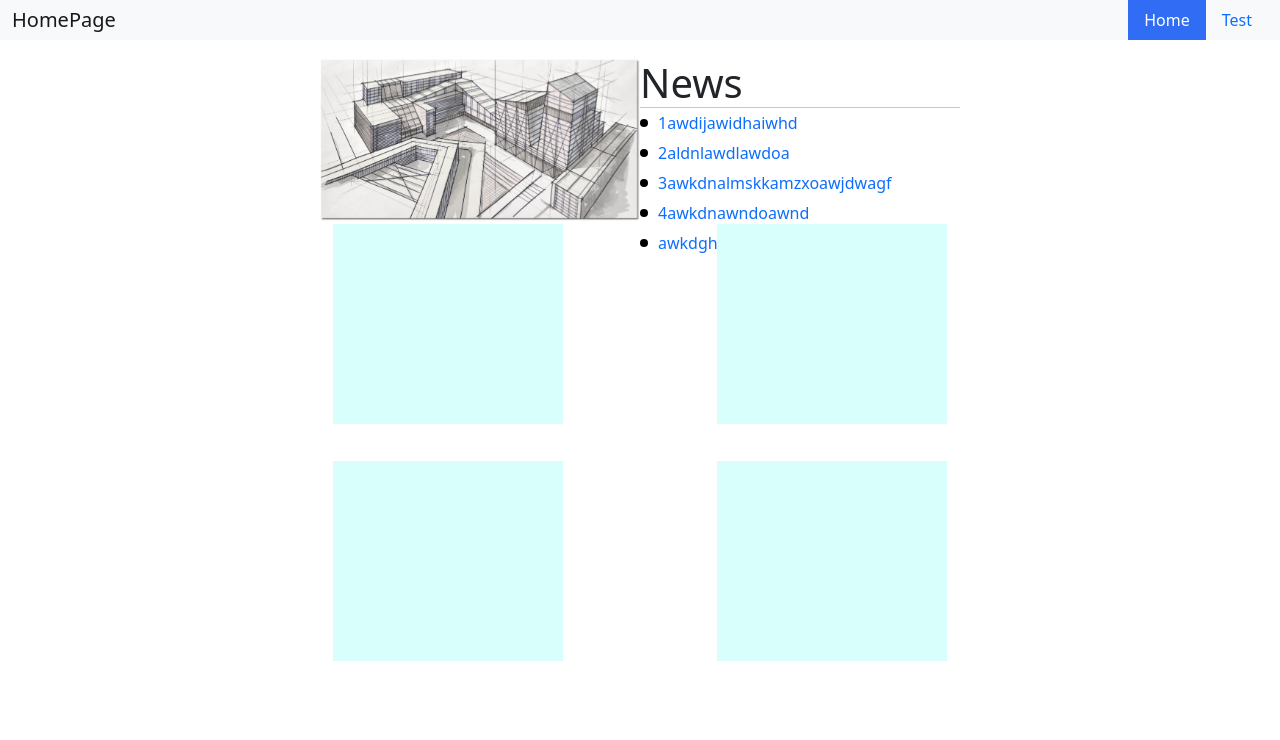
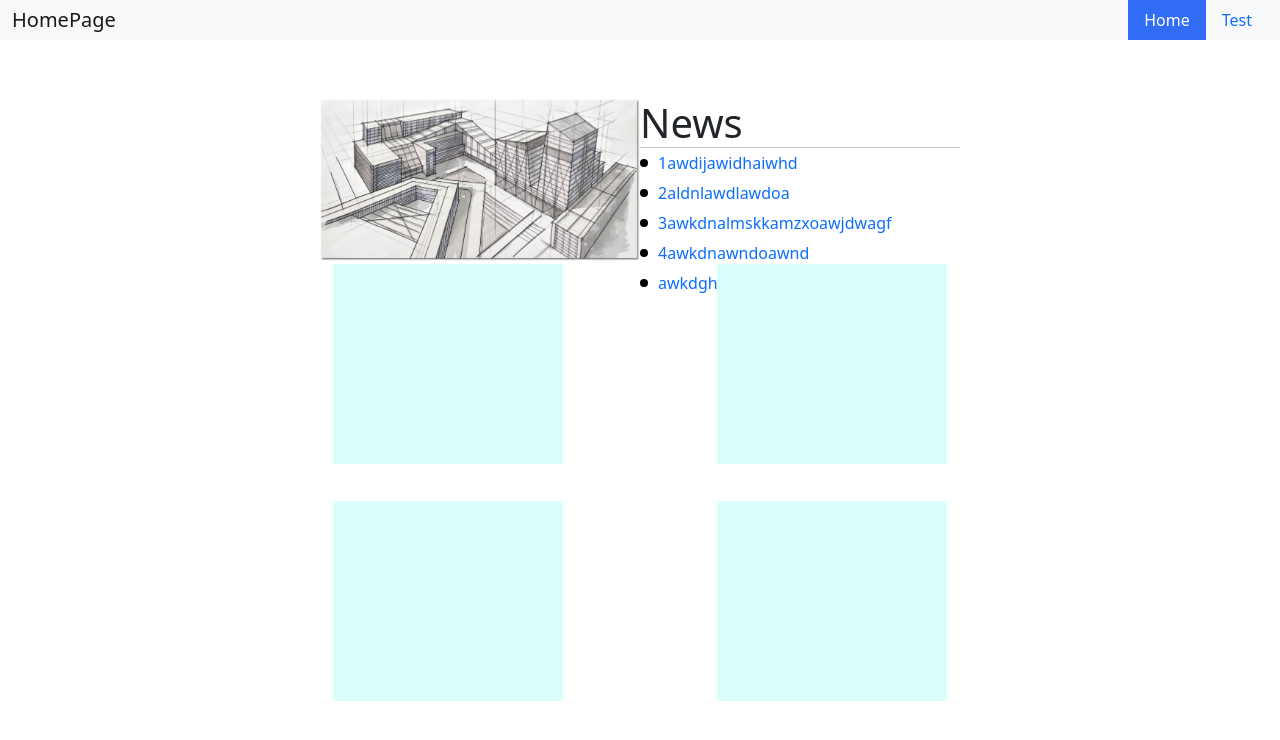
Before and after one commit to Smart-financial-class/HomePage, a Vue app in the folder HomePage-SourceCode/: page /#/ in a window 1280 px wide. Shown: the top 740 px of the page. Built offline with nearby package versions, Linux system fonts and the light colour scheme.

Commit message:
修改导航栏的定位为Fixed

```diff
--- a/HomePage-SourceCode/src/components/HomePage.vue
+++ b/HomePage-SourceCode/src/components/HomePage.vue
@@ -52,6 +52,8 @@ export default {
 }
 
 .body {
+  position: relative;
+  top: 10%;
   display: flex;
   justify-content: center;
   align-items: center;
--- a/HomePage-SourceCode/src/components/HomePageNavBar.vue
+++ b/HomePage-SourceCode/src/components/HomePageNavBar.vue
@@ -29,6 +29,9 @@ li {
 
 .MyNav {
   padding: 0;
+  position: fixed;
+  width: 100%;
+  z-index: 10;
 }
 
 .active {
```
